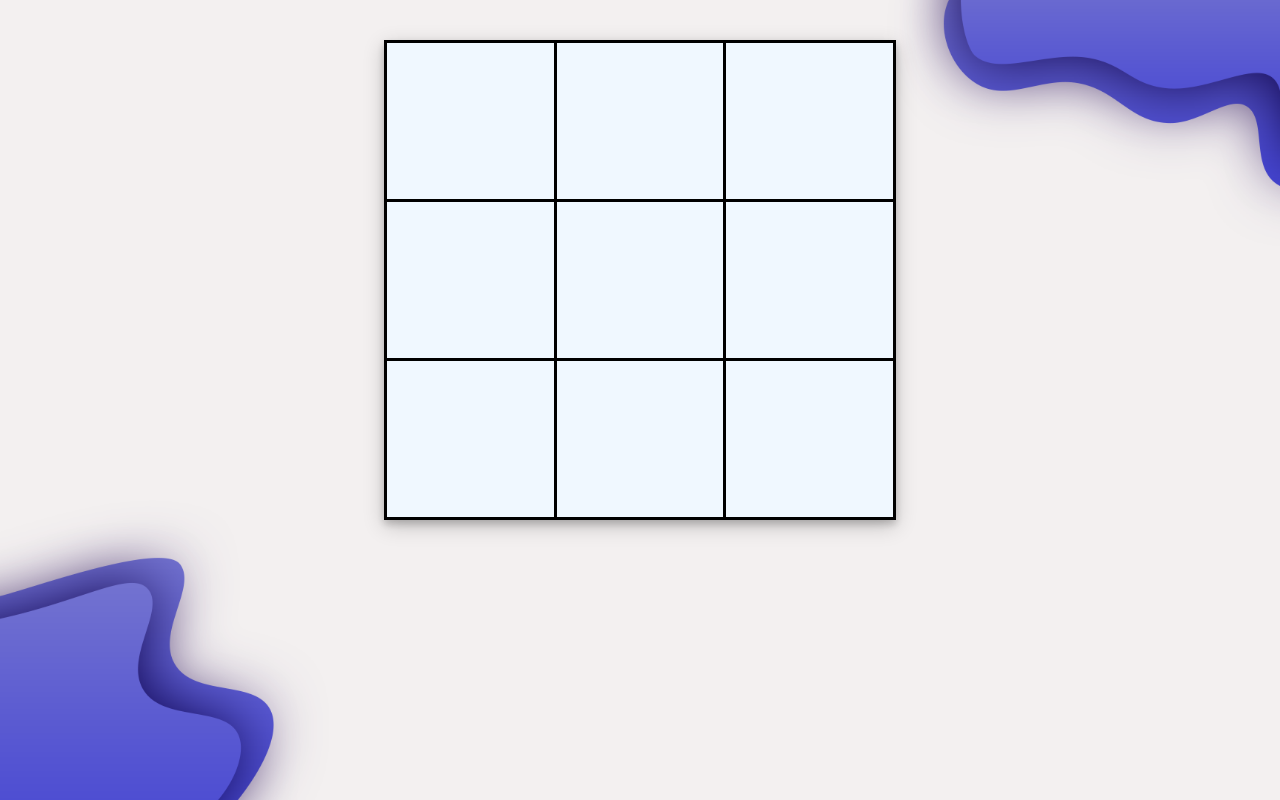
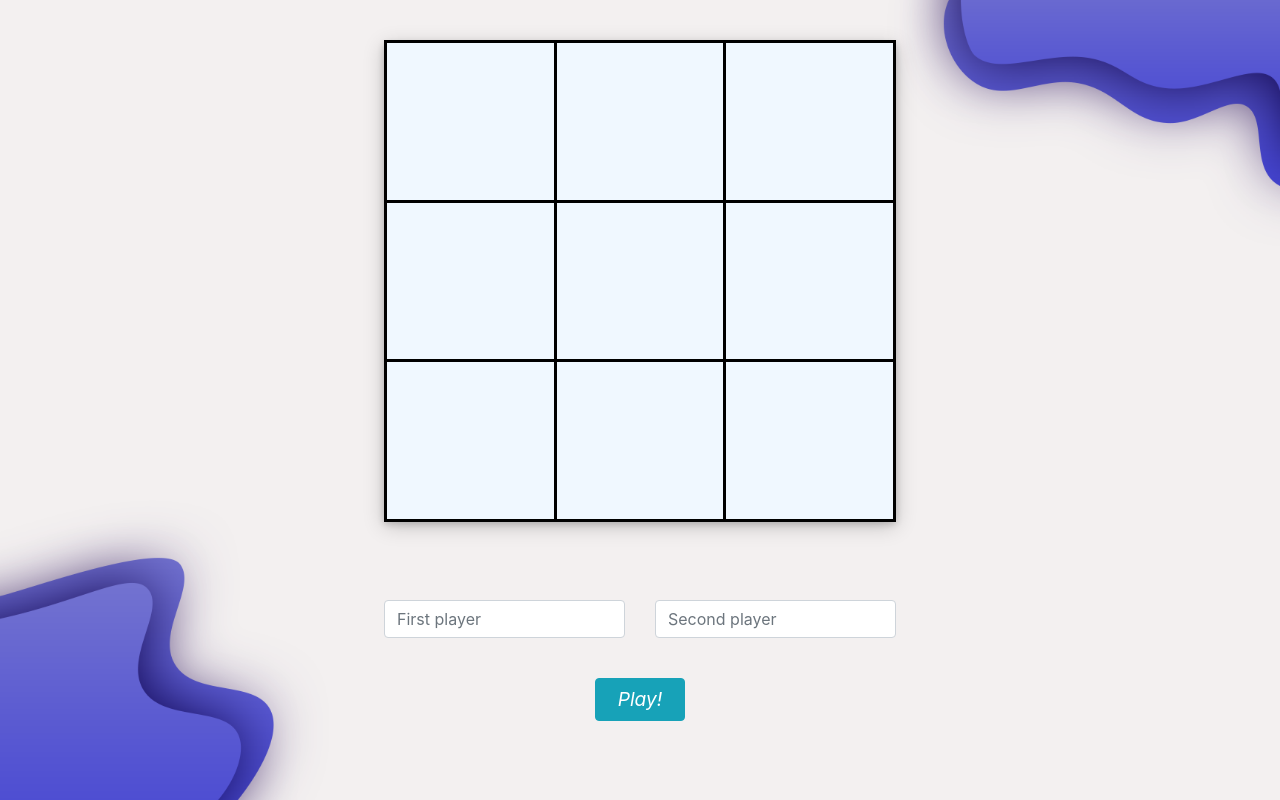
Before and after one commit to origranot/tictactoe, a React (Create React App) app: page / in a window 1280 px wide. Built offline with nearby package versions, Linux system fonts and the light colour scheme; the HTML template or start-up script is replaced by a standard one.

Commit message:
Style the board, box and start form

```diff
--- a/src/App.css
+++ b/src/App.css
@@ -7,17 +7,7 @@ body {
     background-size: cover;
 }
 
-
 .container {
     border: 1px solid;
     background-color: white;
 }
-
-.box {
-    width: 40vw;
-    height: 60vh;
-    margin: auto;
-    margin-top: 5vh;
-    background-color: aliceblue;
-    box-shadow: 0 4px 8px 0 rgba(0, 0, 0, 0.2), 0 6px 20px 0 rgba(0, 0, 0, 0.19);
-}
--- a/src/App.js
+++ b/src/App.js
@@ -2,13 +2,18 @@ import React from 'react';
 import 'bootstrap/dist/css/bootstrap.min.css';
 import './App.css';
 
+import Box from './components/Box/Box'
 import Board from './components/Board/Board'
+import StartForm from './components/StartForm/StartForm'
 
 function App() {
   return (
-      <div className="box">
-        <Board rows={3} cols={3}/>
-    </div>
+    <>
+      <Box>
+        <Board rows={3} cols={3} />
+      </Box>
+      <StartForm />
+    </>
   );
 }
 
--- a/src/components/Board/Board.css
+++ b/src/components/Board/Board.css
@@ -5,6 +5,6 @@ th {
 
 .xoTable {
     width: 40vw;
-    height: 60vh;
+    height: 60.2vh;
     margin: auto;
 }
--- /dev/null
+++ b/src/components/Box/Box.css
@@ -0,0 +1,8 @@
+.box {
+    width: 40vw;
+    height: 60vh;
+    margin: auto;
+    margin-top: 5vh;
+    background-color: aliceblue;
+    box-shadow: 0 4px 8px 0 rgba(0, 0, 0, 0.2), 0 6px 20px 0 rgba(0, 0, 0, 0.19);
+}
--- /dev/null
+++ b/src/components/Box/Box.jsx
@@ -0,0 +1,15 @@
+import React, { Component } from 'react';
+
+import './Box.css';
+
+class Box extends Component {
+    render() {
+        return (
+            <div className="box">
+                {this.props.children}
+            </div>
+        );
+    }
+}
+
+export default Box;
--- /dev/null
+++ b/src/components/StartForm/StartForm.css
@@ -0,0 +1,14 @@
+form {
+    max-width: 40vw;
+    margin: auto;
+    margin-top: 10vh;
+}
+
+.play-button {
+    margin: auto;
+    margin-top: 5vh;
+    width: 7vw;
+    font-style: italic;
+    font-size: larger;
+    font-weight: 400;
+}
--- /dev/null
+++ b/src/components/StartForm/StartForm.jsx
@@ -0,0 +1,27 @@
+import React, { Component } from 'react';
+
+import './StartForm.css';
+
+import { Form, Row, Col, Button } from 'react-bootstrap';
+
+class StartForm extends Component {
+    render() {
+        return (
+            <Form>
+                <Row>
+                    <Col>
+                        <Form.Control placeholder="First player" />
+                    </Col>
+                    <Col>
+                        <Form.Control placeholder="Second player" />
+                    </Col>
+                </Row>
+                <Row>
+                    <Button variant="info" type="submit" className="play-button">Play!</Button>
+                </Row>
+            </Form>
+        );
+    }
+}
+
+export default StartForm;
```
